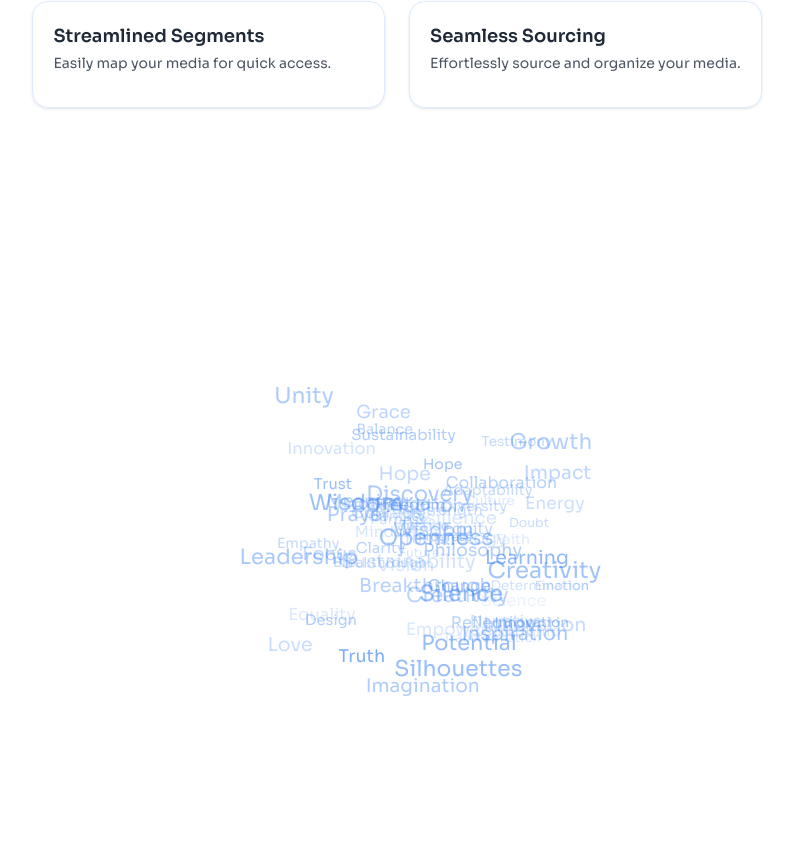
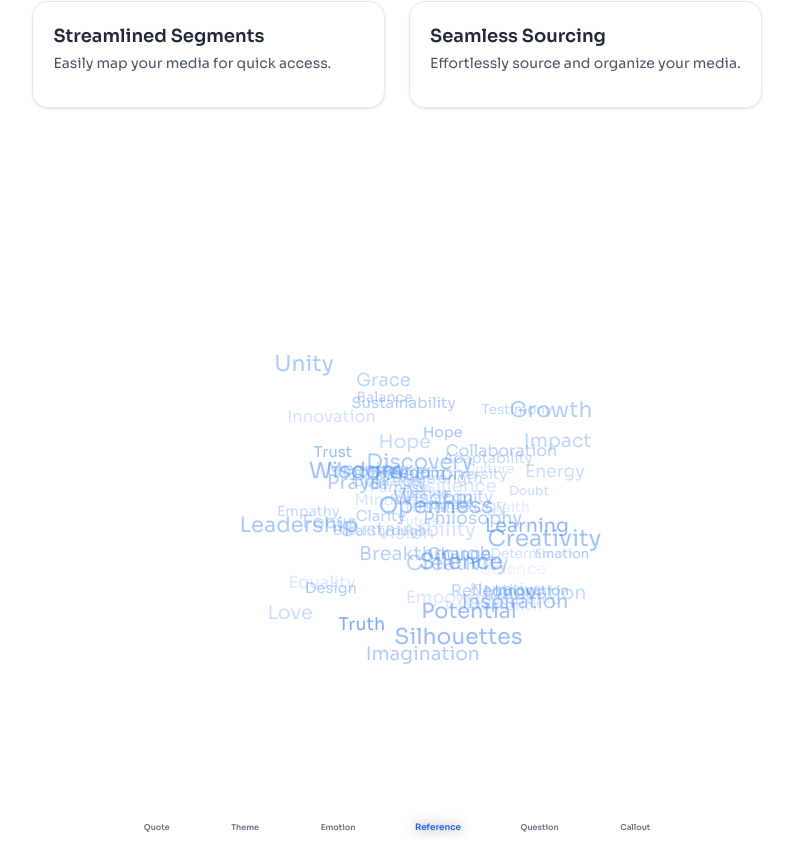
Before and after one commit to Skydeca/Skydeca, a Next.js app: page / in a window 1280 px wide. Shown: the part 669-1511 px from the top of the page, without its empty margins (243-1036 px from the left). Built offline with nearby package versions, Linux system fonts and the light colour scheme.

Commit message:
fix: removed gap around word cloud and increased spread

```diff
--- a/src/app/page.tsx
+++ b/src/app/page.tsx
@@ -132,7 +132,7 @@
         </motion.section>
 
         {/* 🌥 Word Cloud */}
-        <div className="relative h-[40rem] w-full mt-8 overflow-hidden">
+        <div className="relative h-[40rem] w-full overflow-hidden">
           {wordCloudTags.map((word, i) => (
             <motion.div
               key={i}
```
